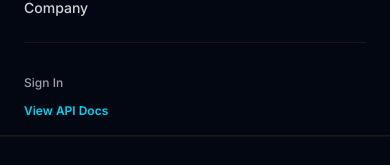
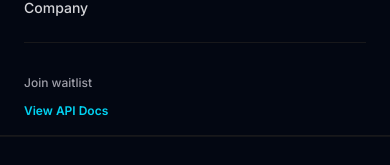
Before and after one commit to Mazoje/oasisprimex, a Next.js app: page / in a window 390 px wide. Both pictures are taken after a click on the button "Toggle Menu". Shown: the part 190-355 px from the top of the page. Built offline with nearby package versions, Linux system fonts and the light colour scheme.

Commit message:
feat: added the mobile option for joining the waitlist

```diff
--- a/app/layout.tsx
+++ b/app/layout.tsx
@@ -94,7 +94,7 @@ export default function RootLayout({
                   ))}
                   <hr className="border-zinc-900 my-2" />
                   <div className="flex flex-col gap-y-3 pt-2">
-                    <a href="/sign-in" onClick={() => setIsOpen(false)} className="text-xs text-zinc-400 hover:text-white">Sign In</a>
+                    <a href="/waitlist" onClick={() => setIsOpen(false)} className="text-xs text-zinc-400 hover:text-white">Join waitlist</a>
                     <a href="/docs" onClick={() => setIsOpen(false)} className="text-xs text-cyan-400 font-semibold">View API Docs</a>
                   </div>
                 </nav>
```
